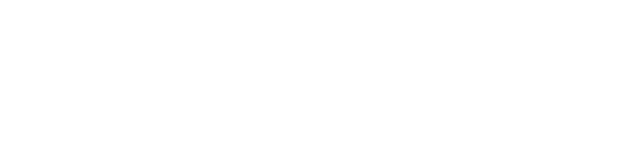
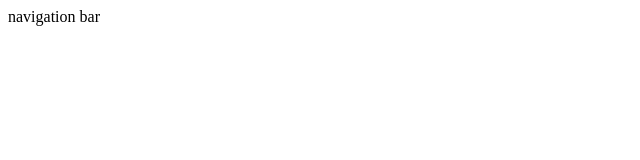
Before and after one commit to adebart/team-work, a plain HTML site: page index.html in a window 1280 px wide. Shown: the whole page, without its empty margins (0-640 px from the left). Drawn offline with Linux system fonts and the light colour scheme.

Commit message:
second commit

```diff
--- a/index.html
+++ b/index.html
@@ -7,6 +7,8 @@
     <link rel="stylesheet" href="style.css">
 </head>
 <body>
-
+    <nav>
+        navigation bar
+    </nav>
 </body>
 </html>
```
